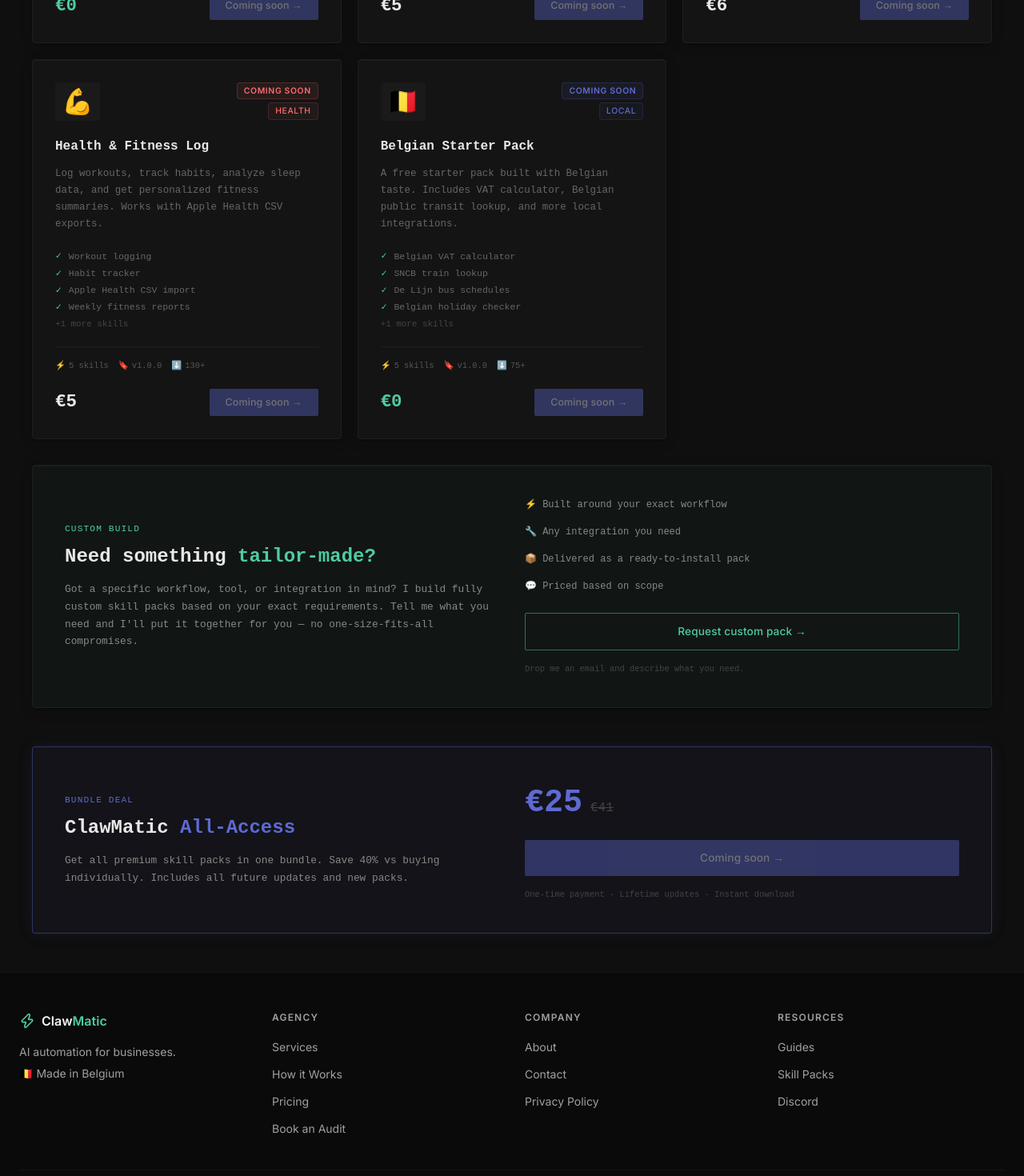
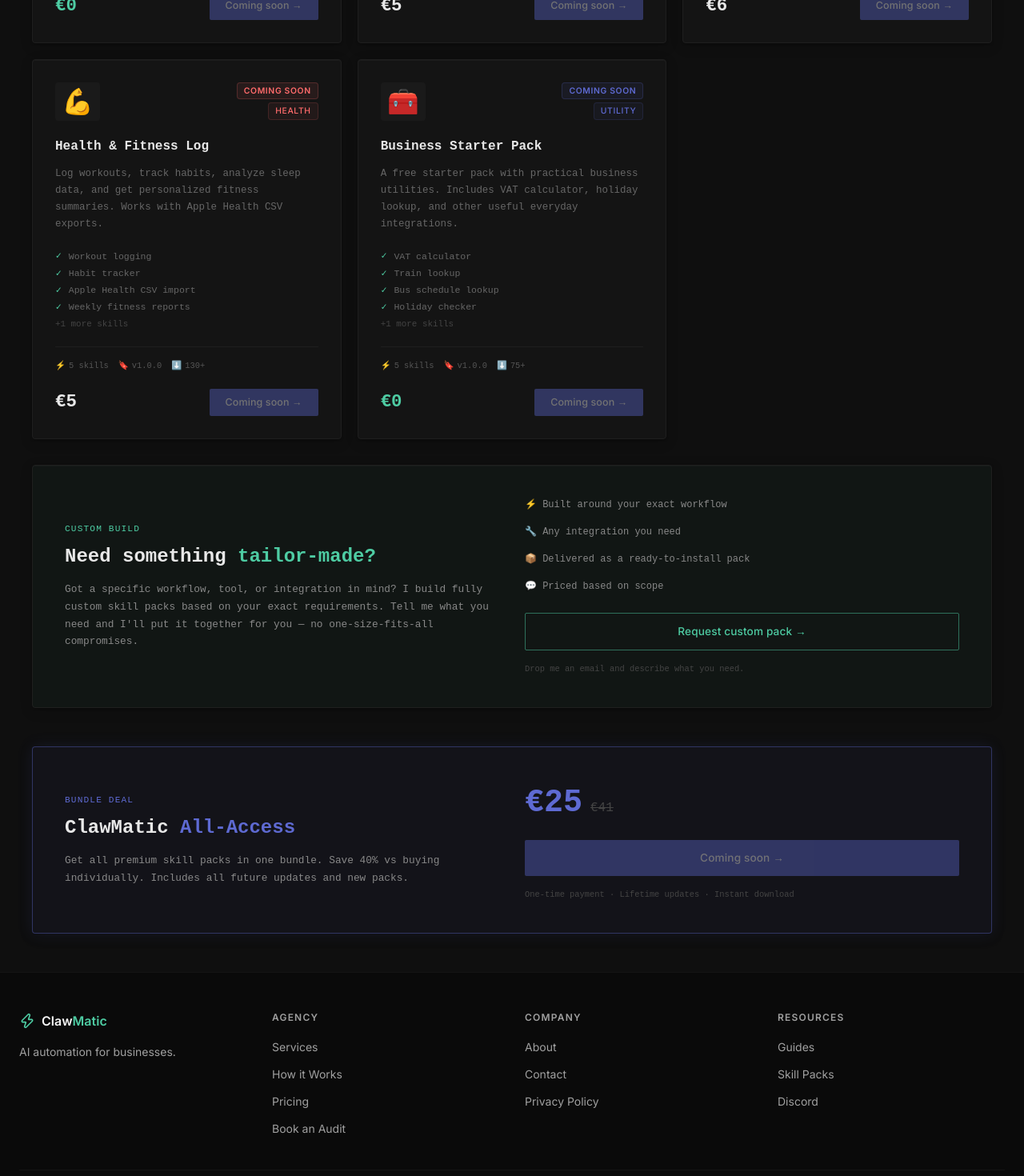
Before and after one commit to Clawmatic/clawmatic, a Next.js app: page /skills in a window 1280 px wide. Shown: the part 1440-2910 px from the top of the page at 80% size. Built offline with nearby package versions, Linux system fonts and the light colour scheme.

Commit message:
remove Belgium references from site copy

```diff
--- a/src/app/about/page.tsx
+++ b/src/app/about/page.tsx
@@ -5,7 +5,7 @@
 export const metadata: Metadata = {
   title: 'About ClawMatic',
   description:
-    'ClawMatic is a solo-founded AI automation practice based in Belgium. We build custom AI systems for small and mid-sized businesses — fully managed, no technical knowledge required.',
+    'ClawMatic is a solo-founded AI automation practice. We build custom AI systems for small and mid-sized businesses — fully managed, no technical knowledge required.',
 };
 
 const CALENDLY_URL = 'https://calendly.com/clawmatic/30min';
@@ -29,8 +29,6 @@
             About
           </span>
           <h1 className="text-4xl sm:text-5xl md:text-6xl font-bold tracking-tight leading-tight mb-5 max-w-3xl">
-            Built in Belgium.
-            <br />
             Built for businesses.
           </h1>
         </div>
@@ -40,7 +38,7 @@
       <section className="py-16">
         <div className="container mx-auto px-4 sm:px-6 max-w-3xl">
           <p className="text-lg text-muted-foreground leading-relaxed mb-12">
-            ClawMatic is a solo-founded AI automation practice based in Belgium. We work with small and mid-sized businesses that want to stop doing manually what AI can do automatically.
+            ClawMatic is a solo-founded AI automation practice. We work with small and mid-sized businesses that want to stop doing manually what AI can do automatically.
           </p>
 
           <p className="text-lg text-muted-foreground leading-relaxed mb-16">
@@ -82,7 +80,7 @@
           </div>
 
           <p className="text-xs text-muted-foreground/40 mt-8">
-            🇧🇪 Made in Belgium · Not affiliated with OpenClaw Inc.
+            Not affiliated with OpenClaw Inc.
           </p>
         </div>
       </section>
--- a/src/app/faq/page.tsx
+++ b/src/app/faq/page.tsx
@@ -14,11 +14,11 @@
     items: [
       {
         q: 'What is ClawMatic?',
-        a: 'ClawMatic is a Belgian AI automation agency. We build custom AI systems that eliminate repetitive work for businesses — from email automation to lead follow-up, reporting, scheduling, and more.',
+        a: 'ClawMatic is an AI automation agency. We build custom AI systems that eliminate repetitive work for businesses — from email automation to lead follow-up, reporting, scheduling, and more.',
       },
       {
         q: 'Where are you based?',
-        a: 'We are based in Belgium and work with clients across Europe. Most of our work is done remotely, so location is rarely a barrier.',
+        a: 'We work with clients across Europe. Most of our work is done remotely, so location is rarely a barrier.',
       },
       {
         q: 'Who is this for?',
--- a/src/app/layout.tsx
+++ b/src/app/layout.tsx
@@ -19,7 +19,7 @@
     'business automation',
     'custom AI systems',
     'workflow automation',
-    'AI consultant Belgium',
+    'AI consultant Europe',
     'email automation',
     'CRM automation',
     'ClawMatic',
--- a/src/app/page.tsx
+++ b/src/app/page.tsx
@@ -314,8 +314,8 @@
   },
   {
     icon: Star,
-    title: "Made in Belgium",
-    text: "Solo-founded, hands-on, and personally invested in every client's results. You deal with the person building your system. 🇧🇪",
+    title: "Hands-on and personal",
+    text: "Solo-founded, hands-on, and personally invested in every client's results. You deal with the person building your system.",
   },
 ];
 
--- a/src/app/pricing/page.tsx
+++ b/src/app/pricing/page.tsx
@@ -150,7 +150,7 @@
               These are typical ranges — your actual quote may be higher or lower depending on complexity. The audit call is always free and always the first step.
             </p>
             <p className="text-xs text-muted-foreground/50 mt-2">
-              🇧🇪 Founded in Belgium — invoicing in EUR, VAT compliant.
+              Invoicing in EUR, VAT compliant.
             </p>
           </div>
         </div>
--- a/src/app/privacy/page.tsx
+++ b/src/app/privacy/page.tsx
@@ -19,8 +19,8 @@
       <section style={{ marginBottom: '2rem' }}>
         <h2 style={{ fontFamily: 'Courier New, monospace', color: '#E8E8E8', fontSize: '1rem' }}>Who we are</h2>
         <p style={{ fontFamily: 'Courier New, monospace', fontSize: '0.85rem', color: '#888', lineHeight: 1.8 }}>
-          ClawMatic (clawmatic.eu) is an independent resource for OpenClaw AI guides and skill packs,
-          operated from Belgium. We are not affiliated with OpenClaw Inc.
+          ClawMatic (clawmatic.eu) is an independent resource for OpenClaw AI guides and skill packs.
+          We are not affiliated with OpenClaw Inc.
         </p>
       </section>
 
--- a/src/app/skills/page.tsx
+++ b/src/app/skills/page.tsx
@@ -198,25 +198,25 @@
   },
   {
     id: 8,
-    name: 'Belgian Starter Pack',
-    slug: 'belgian-starter',
-    emoji: '🇧🇪',
+    name: 'Business Starter Pack',
+    slug: 'business-starter',
+    emoji: '🧰',
     badge: 'COMING SOON',
     badgeColor: '#5E6AD2',
     price: '€0',
     originalPrice: null,
-    description: 'A free starter pack built with Belgian taste. Includes VAT calculator, Belgian public transit lookup, and more local integrations.',
+    description: 'A free starter pack with practical business utilities. Includes VAT calculator, holiday lookup, and other useful everyday integrations.',
     features: [
-      'Belgian VAT calculator',
-      'SNCB train lookup',
-      'De Lijn bus schedules',
-      'Belgian holiday checker',
+      'VAT calculator',
+      'Train lookup',
+      'Bus schedule lookup',
+      'Holiday checker',
       'EUR/USD quick convert',
     ],
     skills: 5,
     version: '1.0.0',
     updated: '2026-03-25',
-    category: 'Local',
+    category: 'Utility',
     categoryColor: '#5E6AD2',
     gumroadUrl: 'https://clawmatic.gumroad.com',
     gumroadId: '',
--- a/src/components/Footer.tsx
+++ b/src/components/Footer.tsx
@@ -49,8 +49,6 @@
             </Link>
             <p className="text-sm text-muted-foreground leading-relaxed">
               AI automation for businesses.
-              <br />
-              <span className="mt-1 inline-block">🇧🇪 Made in Belgium</span>
             </p>
           </div>
 
--- a/src/components/HeroSection.tsx
+++ b/src/components/HeroSection.tsx
@@ -26,7 +26,7 @@
         >
           <span className="inline-flex items-center gap-2 px-4 py-1.5 rounded-full border border-primary/20 bg-primary/5 text-primary text-xs font-medium tracking-wide">
             <span className="w-1.5 h-1.5 rounded-full bg-primary animate-pulse" />
-            AI AUTOMATION · OPENCLAW HUB · MADE IN BELGIUM 🇧🇪
+            AI AUTOMATION · OPENCLAW HUB
           </span>
         </motion.div>
 
@@ -80,10 +80,6 @@
           transition={{ duration: 0.7, delay: 0.55 }}
           className="flex items-center justify-center gap-3"
         >
-          <span className="text-xs text-muted-foreground/60 border border-border/50 rounded-full px-3 py-1">
-            🇧🇪 Made in Belgium
-          </span>
-          <span className="text-muted-foreground/30">·</span>
           <a
             href={DISCORD_URL}
             target="_blank"
```
